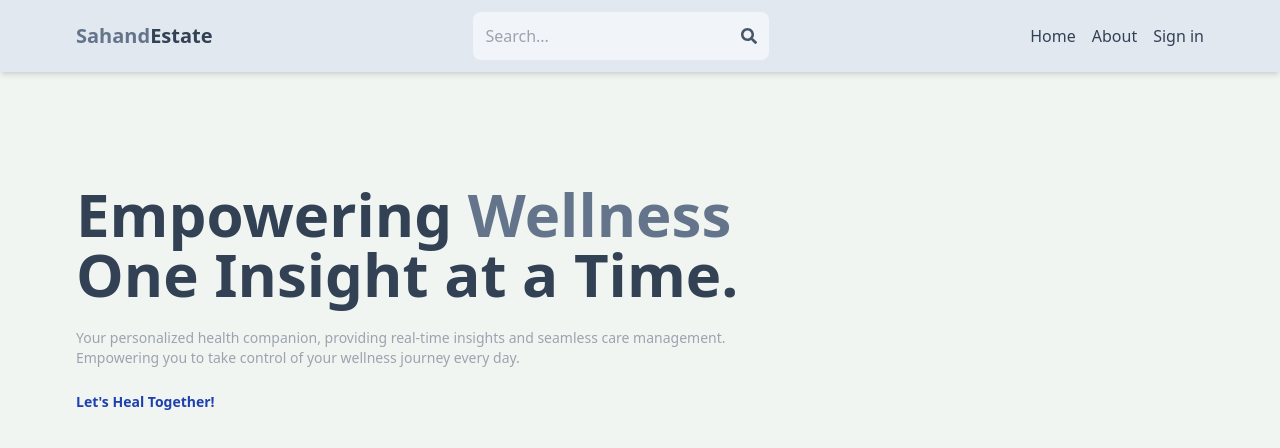
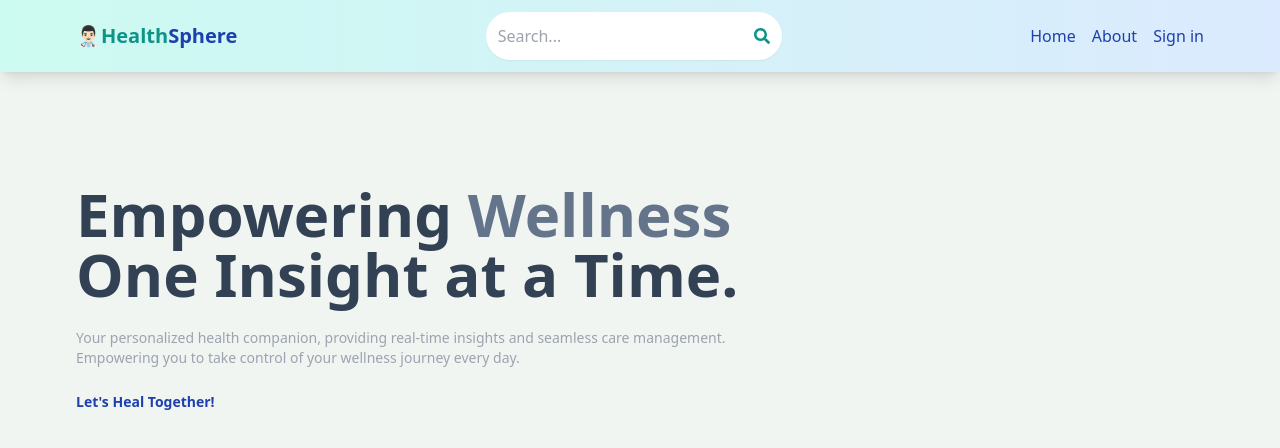
Before and after one commit to MrCodYrohit/mern-health, a React (Vite) app in the folder client/: page / in a window 1280 px wide. Shown: the top 448 px of the page. Built offline with nearby package versions, Linux system fonts and the light colour scheme; no server answers.

Commit message:
Final Tailwind UI Touch

```diff
--- a/client/src/components/Header.jsx
+++ b/client/src/components/Header.jsx
@@ -23,17 +23,17 @@ export default function Header() {
     }
   }, [location.search]);
   return (
-    <header className='bg-slate-200 shadow-md'>
+    <header className='bg-gradient-to-r from-teal-100 to-blue-100 shadow-lg'>
       <div className='flex justify-between items-center max-w-6xl mx-auto p-3'>
         <Link to='/'>
           <h1 className='font-bold text-sm sm:text-xl flex flex-wrap'>
-            <span className='text-slate-500'>Sahand</span>
-            <span className='text-slate-700'>Estate</span>
+            <span className='text-teal-600'>👨🏻‍⚕Health</span>
+            <span className='text-blue-800'>Sphere</span>
           </h1>
         </Link>
         <form
           onSubmit={handleSubmit}
-          className='bg-slate-100 p-3 rounded-lg flex items-center'
+          className='bg-white p-3 rounded-full shadow-sm flex items-center'
         >
           <input
             type='text'
@@ -43,17 +43,17 @@ export default function Header() {
             onChange={(e) => setSearchTerm(e.target.value)}
           />
           <button>
-            <FaSearch className='text-slate-600' />
+            <FaSearch className='text-teal-600' />
           </button>
         </form>
         <ul className='flex gap-4'>
           <Link to='/'>
-            <li className='hidden sm:inline text-slate-700 hover:underline'>
+            <li className='hidden sm:inline text-blue-800 hover:text-teal-600 transition-colors duration-300'>
               Home
             </li>
           </Link>
           <Link to='/about'>
-            <li className='hidden sm:inline text-slate-700 hover:underline'>
+            <li className='hidden sm:inline text-blue-800 hover:text-teal-600 transition-colors duration-300'>
               About
             </li>
           </Link>
@@ -65,7 +65,7 @@ export default function Header() {
                 alt='profile'
               />
             ) : (
-              <li className=' text-slate-700 hover:underline'> Sign in</li>
+              <li className='text-blue-800 hover:text-teal-600 transition-colors duration-300'> Sign in</li>
             )}
           </Link>
         </ul>
```
